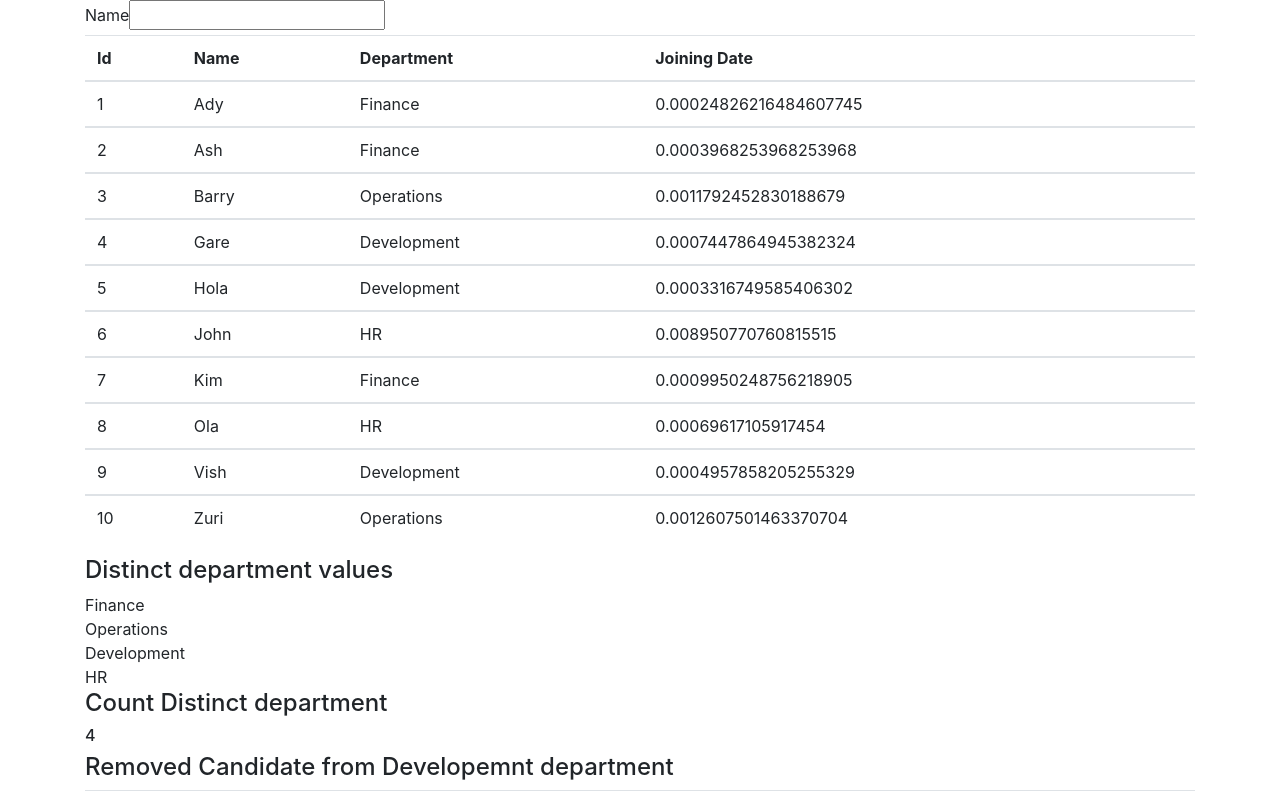
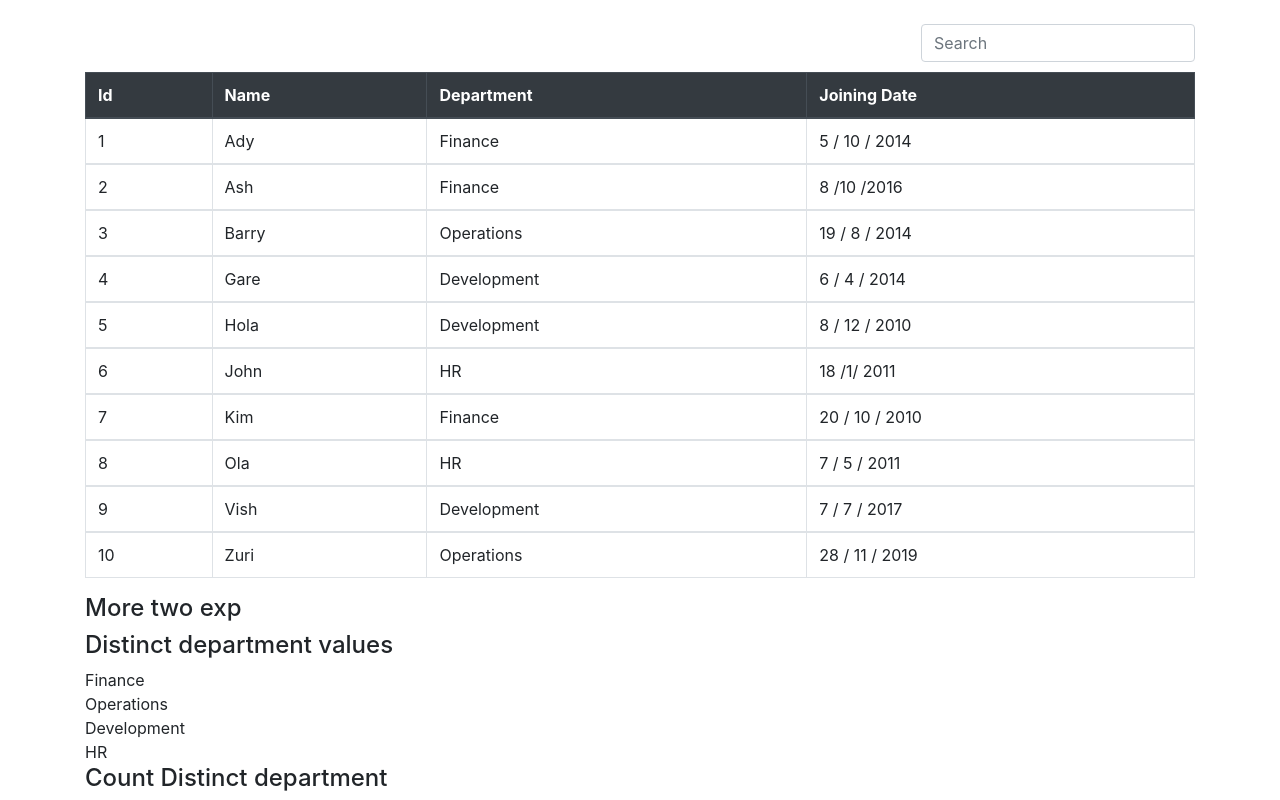
Before and after one commit to NirmalaBhingare-123/Assignment_Maxxton, an Angular app: page /employee in a window 1280 px wide. Shown: the top 800 px of the page. Built offline with nearby package versions, Linux system fonts and the light colour scheme.

Commit message:
Design changes in search box

```diff
--- a/src/app/app.module.ts
+++ b/src/app/app.module.ts
@@ -8,12 +8,12 @@ import { EmployeeComponentComponent } from "./employee-component/employee-compon
 import { HttpClientModule } from "@angular/common/http";
 import { AppRoutingModule } from "./app-routing/app-routing.module";
 import { EmployeeServiceService } from "./employee-service.service";
+import { DatePipe } from "@angular/common";
 
 @NgModule({
   imports: [BrowserModule, FormsModule, HttpClientModule, AppRoutingModule],
   declarations: [AppComponent, HelloComponent, EmployeeComponentComponent],
-  providers: [EmployeeServiceService],
-
+  providers: [EmployeeServiceService, DatePipe],
   bootstrap: [AppComponent]
 })
 export class AppModule {}
--- a/src/app/employee-component/employee-component.component.html
+++ b/src/app/employee-component/employee-component.component.html
@@ -1,11 +1,15 @@
 <div class="container">
 	<div>
-		<label>Name</label>
-		<input type="text" [(ngModel)]="name" (input)="searchByName()" />
+		<br/>
+
+		<div class="float-right">
+			<input class="form-control" type="text" placeholder="Search" [(ngModel)]="name" (input)="searchByName()"/>
 		</div>
+			<br/>
+			<br/>
 			<div>
-			<table class="table">
-				<thead>
+				<table class="table table-bordered">
+					<thead class="thead-dark">
 						<th>Id</th>
 						<th>Name</th>
 						<th>Department</th>
@@ -19,7 +23,12 @@
 					</tbody>
 				</table>
 			</div>
+		</div>
 
+		<div>
+			<h4>More two exp</h4>
+			<div *ngFor="let data of expMoreTwoArray">{{data}} </div>
+		</div>
 		<div>
 			<h4>Distinct department values</h4>
 			<div *ngFor="let value of distinctArray">{{value}}</div>
--- a/src/app/employee-component/employee-component.component.ts
+++ b/src/app/employee-component/employee-component.component.ts
@@ -1,3 +1,4 @@
+import { DatePipe } from "@angular/common";
 import { Component, OnInit } from "@angular/core";
 import { EmployeeServiceService } from "../employee-service.service";
 
@@ -10,12 +11,18 @@ export class EmployeeComponentComponent implements OnInit {
   candidateData = [];
   name: string;
   distinctArray = [];
+  expMoreTwoArray = [];
   countDistinctArray: number;
   removeCandidataArray = [];
-
-  constructor(private employeeservice: EmployeeServiceService) {}
+  currentDate: any;
+  constructor(
+    private employeeservice: EmployeeServiceService,
+    private datepipe: DatePipe
+  ) {}
 
   ngOnInit() {
+    this.currentDate = new Date();
+    this.currentDate = this.datepipe.transform(this.currentDate, "dd/MM/yyyy");
     this.candidateData = this.employeeservice.getData();
     this.sortByName();
     this.findCandidateExpMoreTwo();
@@ -42,9 +49,7 @@ export class EmployeeComponentComponent implements OnInit {
   }
 
   /* Find all candidates with experience more than 2 years. */
-  findCandidateExpMoreTwo() {
-    console.log("hello........");
-  }
+  findCandidateExpMoreTwo() {}
 
   /* Get distinct departments and count of candidates in each.*/
   getDistinctDepartmentCount() {
--- a/src/app/employee-service.service.ts
+++ b/src/app/employee-service.service.ts
@@ -11,51 +11,56 @@ export class EmployeeServiceService {
         id: 11,
         name: "Ash",
         department: "Finance",
-        joining_date: 8 / 10 / 2016
+        joining_date: "8 /10 /2016"
       },
-      { id: 12, name: "John", department: "HR", joining_date: 18 / 1 / 2011 },
+      {
+        id: 12,
+        name: "John",
+        department: "HR",
+        joining_date: "18 /1/ 2011 "
+      },
       {
         id: 13,
         name: "Zuri",
         department: "Operations",
-        joining_date: 28 / 11 / 2019
+        joining_date: "28 / 11 / 2019"
       },
       {
         id: 14,
         name: "Vish",
         department: "Development",
-        joining_date: 7 / 7 / 2017
+        joining_date: "7 / 7 / 2017"
       },
       {
         id: 15,
         name: "Barry",
         department: "Operations",
-        joining_date: 19 / 8 / 2014
+        joining_date: "19 / 8 / 2014"
       },
       {
         id: 16,
         name: "Ady",
         department: "Finance",
-        joining_date: 5 / 10 / 2014
+        joining_date: "5 / 10 / 2014"
       },
       {
         id: 17,
         name: "Gare",
         department: "Development",
-        joining_date: 6 / 4 / 2014
+        joining_date: "6 / 4 / 2014"
       },
       {
         id: 18,
         name: "Hola",
         department: "Development",
-        joining_date: 8 / 12 / 2010
+        joining_date: "8 / 12 / 2010"
       },
-      { id: 19, name: "Ola", department: "HR", joining_date: 7 / 5 / 2011 },
+      { id: 19, name: "Ola", department: "HR", joining_date: "7 / 5 / 2011" },
       {
         id: 20,
         name: "Kim",
         department: "Finance",
-        joining_date: 20 / 10 / 2010
+        joining_date: "20 / 10 / 2010"
       }
     ];
   }
```
Lines whose indentation alone changed are shown as unchanged.
